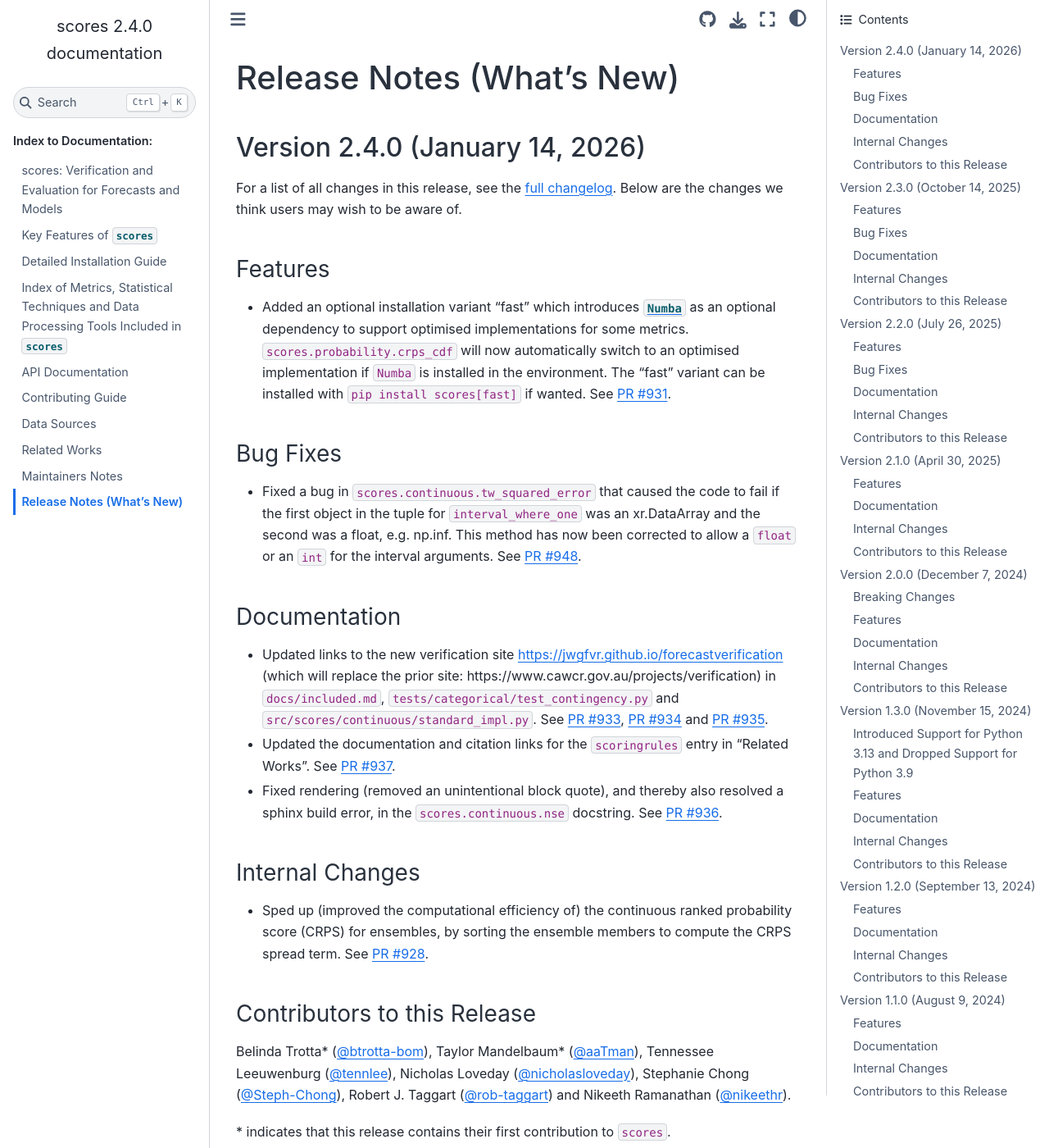
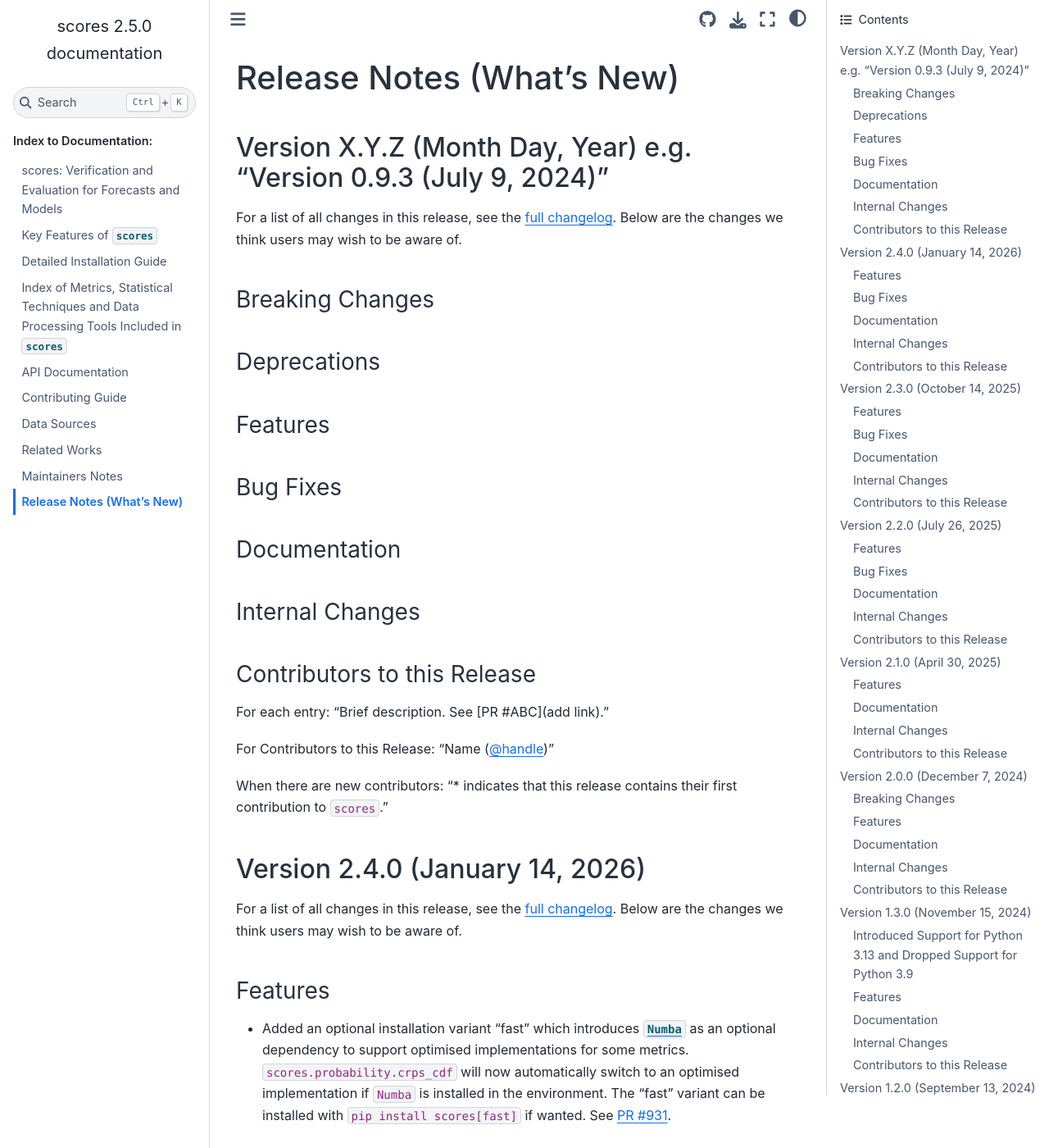
Before and after one commit to nci/scores, a Sphinx documentation site: the page built from docs/release_notes.md, in a window 1280 px wide and 1400 px high. Shown: the whole window at 82% size. Built offline with Sphinx 7.4.7 and the Sphinx Book theme 1.1.4, drawn with Linux system fonts in a browser that asks for light colours; pages that are not in the unit, such as notebooks, are missing from menus.

Commit message:
Update develop branch to track 2.5.0 for next release

```diff
--- a/docs/conf.py
+++ b/docs/conf.py
@@ -9,7 +9,7 @@ from scores import __version__
 
 project = "scores"
 copyright = "Licensed under Apache 2.0 - https://www.apache.org/licenses/LICENSE-2.0"
-release = "2.4.0"
+release = "2.5.0"
 
 version = __version__
 
--- a/docs/release_notes.md
+++ b/docs/release_notes.md
@@ -1,4 +1,22 @@
 # Release Notes (What's New)
+
+## Version X.Y.Z (Month Day, Year) e.g. "Version 0.9.3 (July 9, 2024)"
+
+For a list of all changes in this release, see the [full changelog](https://github.com/nci/scores/compare/2.4.0...develop). Below are the changes we think users may wish to be aware of.
+
+### Breaking Changes
+### Deprecations
+### Features
+### Bug Fixes
+### Documentation
+### Internal Changes
+### Contributors to this Release
+
+For each entry: "Brief description. See [PR #ABC](add link)."
+
+For Contributors to this Release: "Name ([@handle](https://github.com/handle))"
+
+When there are new contributors: "\* indicates that this release contains their first contribution to `scores`."
 
 ## Version 2.4.0 (January 14, 2026)
 
--- a/src/scores/__init__.py
+++ b/src/scores/__init__.py
@@ -15,7 +15,7 @@ import scores.processing
 import scores.sample_data
 import scores.stats.statistical_tests  # noqa: F401
 
-__version__ = "2.4.0"
+__version__ = "2.5.0"
 
 __all__ = [
     "scores.categorical",
```
